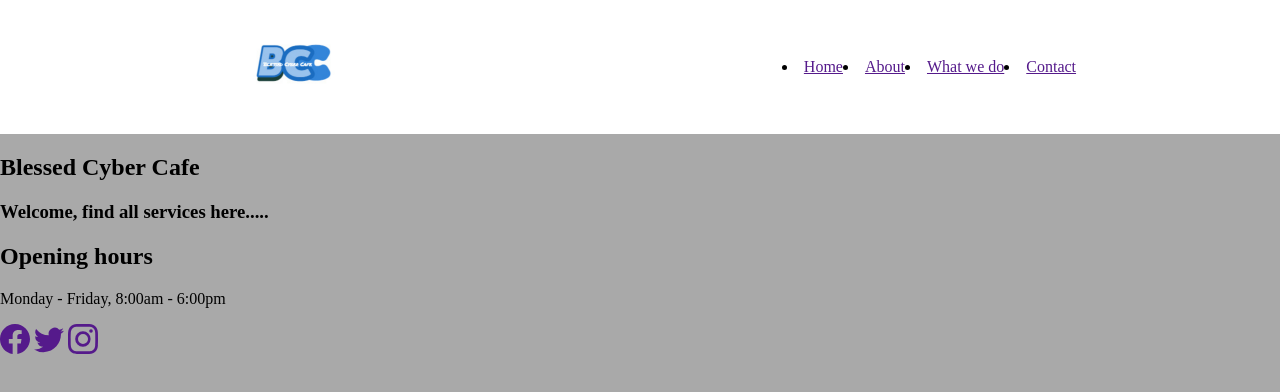
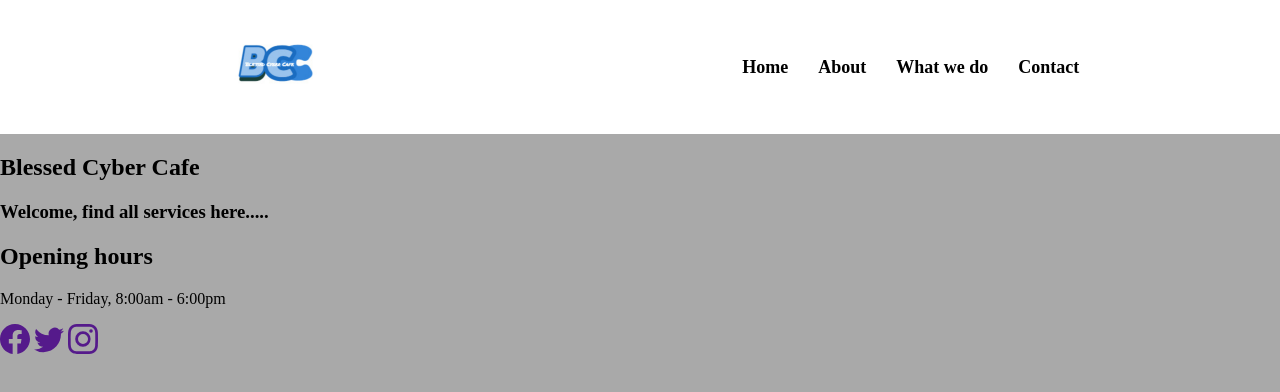
Before and after one commit to cataML/Blessed-Cyber-Cafe, a plain HTML site: page index.html in a window 1280 px wide. Shown: the top 392 px of the page. Drawn offline with Linux system fonts and the light colour scheme.

Commit message:
styling header

```diff
--- a/style.css
+++ b/style.css
@@ -17,5 +17,15 @@ body{
 }
 .menu{
     display: flex;
+    list-style: none;
+
+}
+li a{
+    margin: 0 15px;
+    color: black;
     text-decoration: none;
+    font-size: 18px;
+    font-weight: bold;
+    display: flex;
+
 }
```
Also changed, not shown: index.html (+2 -0 lines).
